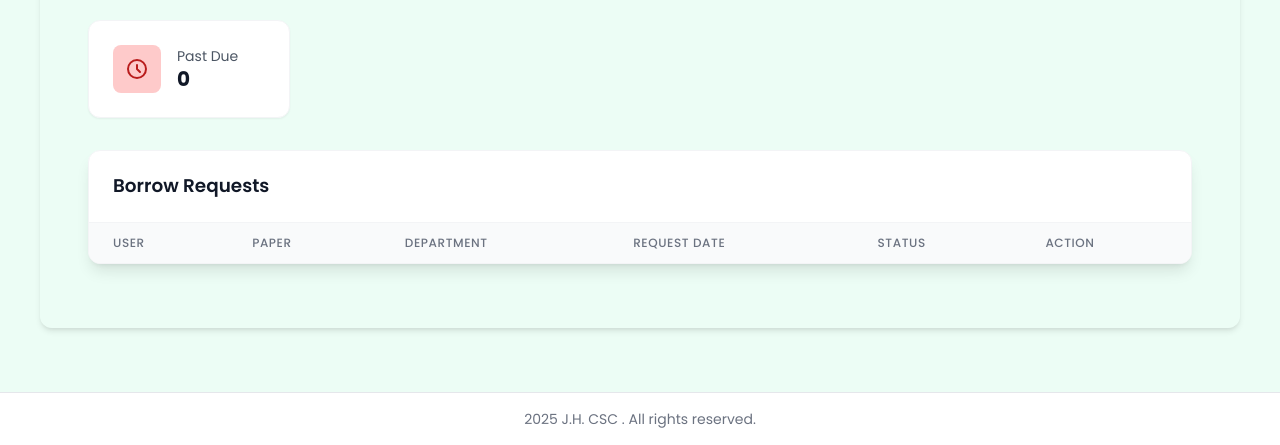
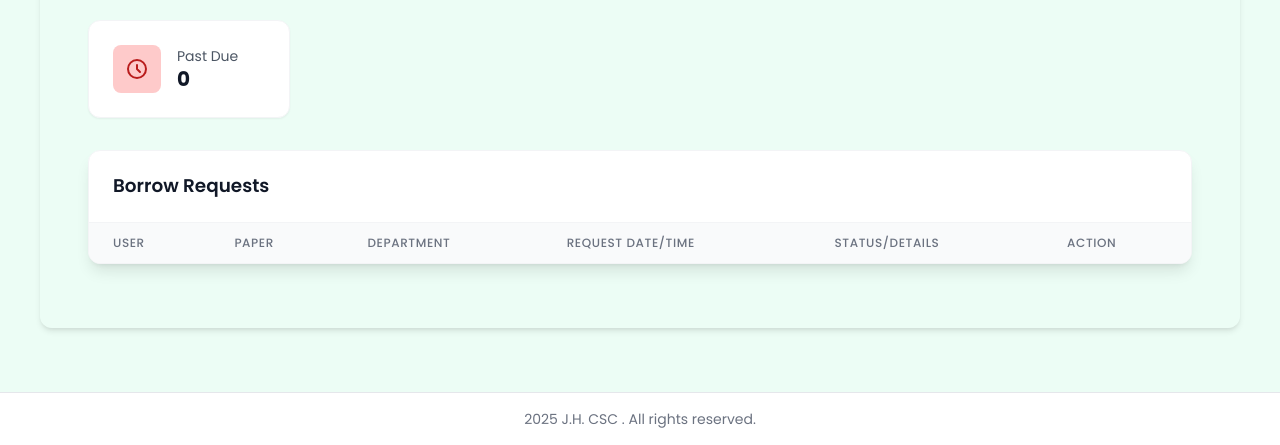
Before and after one commit to lanzy-lanzy/digitalhubv2, a Django app: page /accounts/admin/reports/ in a window 1280 px wide. Shown: the part 753-1198 px from the top of the page. Run offline with Django 5.2, Linux system fonts and the light colour scheme; a user stored in the database is signed in; data comes from the database, SQL or seed files in the repository; lists and menus that the app fills with data are empty; some libraries are stand-ins or nearby versions.

Commit message:
Fix returned status display in admin reports to show proper status and return date

```diff
--- a/scholar/templates/scholar/admin_reports.html
+++ b/scholar/templates/scholar/admin_reports.html
@@ -198,8 +198,8 @@
                         <th scope="col" class="px-6 py-3 text-left text-xs font-medium text-gray-500 uppercase tracking-wider">User</th>
                         <th scope="col" class="px-6 py-3 text-left text-xs font-medium text-gray-500 uppercase tracking-wider">Paper</th>
                         <th scope="col" class="px-6 py-3 text-left text-xs font-medium text-gray-500 uppercase tracking-wider">Department</th>
-                        <th scope="col" class="px-6 py-3 text-left text-xs font-medium text-gray-500 uppercase tracking-wider">Request Date</th>
-                        <th scope="col" class="px-6 py-3 text-left text-xs font-medium text-gray-500 uppercase tracking-wider">Status</th>
+                        <th scope="col" class="px-6 py-3 text-left text-xs font-medium text-gray-500 uppercase tracking-wider">Request Date/Time</th>
+                        <th scope="col" class="px-6 py-3 text-left text-xs font-medium text-gray-500 uppercase tracking-wider">Status/Details</th>
                         <th scope="col" class="px-6 py-3 text-left text-xs font-medium text-gray-500 uppercase tracking-wider">Action</th>
                     </tr>
                 </thead>
@@ -224,6 +224,12 @@
 
         // Update report title based on selected status
         updateReportTitle(filters.status);
+
+        // Special handling for returned status
+        if (filters.status === 'returned') {
+            // Add is_returned=true to the filters
+            filters.is_returned = 'true';
+        }
 
         // Convert filters to URL parameters
         const params = new URLSearchParams(filters);
@@ -252,17 +258,60 @@
                 // Populate table with data
                 data.borrows.forEach(borrow => {
                     const row = document.createElement('tr');
+
+                    // Process date and time information
+                    let requestDate = borrow.request_date || '';
+                    let requestTime = '';
+                    let returnDate = '';
+
+                    // If request_date includes time information, extract it
+                    if (requestDate.includes(' ')) {
+                        const parts = requestDate.split(' ');
+                        requestDate = parts[0];
+                        requestTime = parts[1];
+                    } else if (borrow.request_time) {
+                        // If request_time is provided separately
+                        requestTime = borrow.request_time;
+                    }
+
+                    // Process return date if available
+                    if (borrow.return_date) {
+                        returnDate = borrow.return_date;
+                        // If return_date includes time, extract just the date part
+                        if (returnDate.includes(' ')) {
+                            returnDate = returnDate.split(' ')[0];
+                        }
+                    }
+
                     // Determine the status to display
                     let displayStatus = borrow.status;
 
+                    // Show 'Returned' for approved items that have been returned
+                    if (borrow.status === 'approved' && borrow.is_returned) {
+                        displayStatus = 'returned';
+                    }
+
                     // Show 'Unreturned' for approved but not returned items
-                    if (borrow.status === 'approved' && !borrow.is_returned) {
+                    else if (borrow.status === 'approved' && !borrow.is_returned) {
                         displayStatus = 'unreturned';
                     }
 
                     // Show 'Past Due' for items that are past their due date
                     if (borrow.is_past_due) {
                         displayStatus = 'past_due';
+                    }
+
+                    // If a specific status was requested in the filter, prioritize showing that status
+                    const selectedStatus = document.getElementById('status').value;
+                    if (selectedStatus) {
+                        // For 'returned' status filter, ensure we show returned items
+                        if (selectedStatus === 'returned' && borrow.is_returned) {
+                            displayStatus = 'returned';
+                        }
+                        // For other statuses, match the filter if it matches the borrow status
+                        else if (selectedStatus === borrow.status) {
+                            displayStatus = selectedStatus;
+                        }
                     }
 
                     row.innerHTML = `
@@ -273,23 +322,32 @@
                                 </div>
                                 <div class="ml-4">
                                     <div class="text-sm font-medium text-gray-900">${borrow.user.full_name.toUpperCase()}</div>
+                                    <div class="text-xs text-gray-500">${borrow.user.username || ''}</div>
                                 </div>
                             </div>
                         </td>
-                        <td class="px-6 py-4 whitespace-nowrap">
-                            <div class="text-sm text-gray-900">${borrow.paper.title.toUpperCase()}</div>
+                        <td class="px-6 py-4">
+                            <div class="text-sm font-medium text-gray-900">${borrow.paper.title.toUpperCase()}</div>
+                            ${borrow.paper.year ? `<div class="text-xs text-gray-500">Year: ${borrow.paper.year}</div>` : ''}
                         </td>
                         <td class="px-6 py-4 whitespace-nowrap">
                             <div class="text-sm text-gray-900">${borrow.program.toUpperCase()}</div>
                         </td>
                         <td class="px-6 py-4 whitespace-nowrap">
-                            <div class="text-sm text-gray-900">${borrow.request_date}</div>
+                            <div class="text-sm text-gray-900">${requestDate}</div>
+                            <div class="text-xs text-gray-500">${requestTime}</div>
                         </td>
                         <td class="px-6 py-4 whitespace-nowrap">
                             <span class="px-2 py-1 text-xs font-semibold rounded-full
                                 ${getStatusClass(displayStatus)}">
                                 ${capitalizeFirst(displayStatus)}
                             </span>
+                            ${displayStatus === 'returned' && returnDate ?
+                              `<div class="text-xs text-blue-500 mt-1">Returned on: ${returnDate}</div>` : ''}
+                            ${displayStatus !== 'returned' && borrow.due_date ?
+                              `<div class="text-xs text-gray-500 mt-1">Due: ${borrow.due_date}</div>` : ''}
+                            ${borrow.rejection_reason ?
+                              `<div class="text-xs text-red-500 mt-1">Reason: ${borrow.rejection_reason}</div>` : ''}
                         </td>
                         <td class="px-6 py-4 whitespace-nowrap text-sm">
                             <a href="/accounts/admin/borrows/${borrow.id}/" class="text-emerald-600 hover:text-emerald-900">View Details</a>
@@ -354,10 +412,37 @@
         }
 
         reportTitleElement.textContent = titleText;
+
+        // Update table headers based on status
+        updateTableHeaders(status);
+    }
+
+    function updateTableHeaders(status) {
+        // Get the table header row
+        const headerRow = document.querySelector('#report-table thead tr');
+        if (!headerRow) return;
+
+        // Update the status column header text based on the selected status
+        const statusHeader = headerRow.querySelector('th:nth-child(5)');
+        if (statusHeader) {
+            if (status === 'returned') {
+                statusHeader.textContent = 'STATUS/RETURN DATE';
+            } else {
+                statusHeader.textContent = 'STATUS/DETAILS';
+            }
+        }
     }
 
     function printReport() {
         const printContent = document.getElementById('report-table').cloneNode(true);
+
+        // Convert status badges to print-friendly format
+        const statusBadges = printContent.querySelectorAll('span[class*="bg-"]');
+        statusBadges.forEach(badge => {
+            const status = badge.textContent.trim().toLowerCase();
+            badge.className = ''; // Clear existing classes
+            badge.classList.add('status-badge', `status-${status.replace('_', '-')}`);
+        });
 
         const printWindow = window.open('', '', 'height=600,width=800');
         const reportTitle = document.getElementById('report-title').textContent;
@@ -365,7 +450,7 @@
         printWindow.document.write('<style>');
         printWindow.document.write(`
             body {
-                font-family: Arial, sans-serif;
+                font-family: 'Poppins', 'Roboto', Arial, sans-serif;
                 padding: 20px;
             }
             table {
@@ -381,6 +466,11 @@
             th {
                 background-color: #f8f9fa;
                 font-weight: 600;
+                text-transform: uppercase;
+                font-size: 12px;
+            }
+            td {
+                font-size: 14px;
             }
             .status-badge {
                 padding: 4px 8px;
@@ -388,12 +478,48 @@
                 font-size: 12px;
                 font-weight: 600;
             }
+            .status-pending {
+                background-color: #fef3c7;
+                color: #92400e;
+            }
+            .status-approved {
+                background-color: #d1fae5;
+                color: #065f46;
+            }
+            .status-rejected {
+                background-color: #fee2e2;
+                color: #b91c1c;
+            }
+            .status-returned {
+                background-color: #dbeafe;
+                color: #1e40af;
+            }
+            .status-unreturned {
+                background-color: #ede9fe;
+                color: #5b21b6;
+            }
+            .status-past-due {
+                background-color: #fecaca;
+                color: #991b1b;
+                font-weight: bold;
+            }
+            .report-title {
+                text-align: center;
+                margin-bottom: 20px;
+                color: #047857;
+            }
+            .report-date {
+                text-align: right;
+                font-size: 12px;
+                margin-bottom: 10px;
+            }
             @media print {
                 .no-print { display: none; }
             }
         `);
         printWindow.document.write('</style></head><body>');
-        printWindow.document.write('<h1>Borrow Management Report</h1>');
+        printWindow.document.write(`<h1 class="report-title">${reportTitle}</h1>`);
+        printWindow.document.write(`<div class="report-date">Generated on: ${new Date().toLocaleString()}</div>`);
         printWindow.document.write(printContent.outerHTML);
         printWindow.document.write('</body></html>');
         printWindow.document.close();
```
